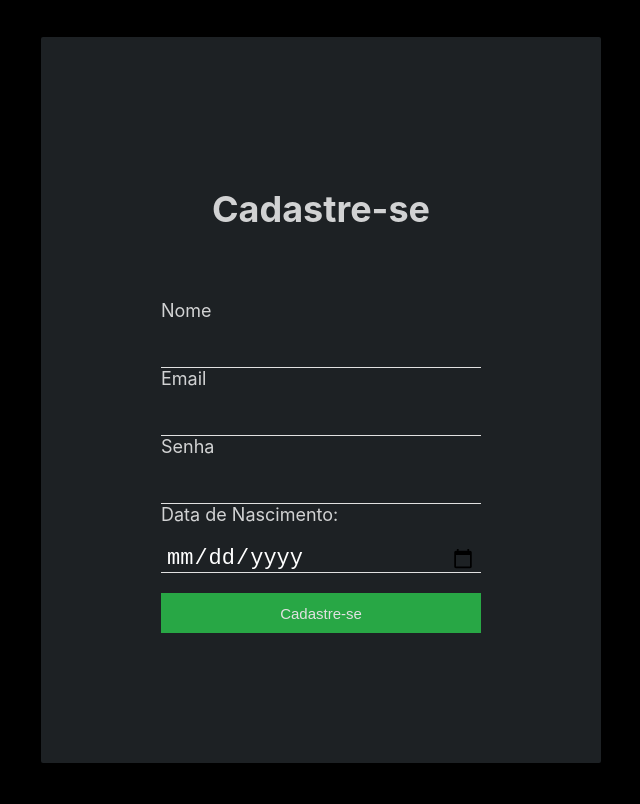
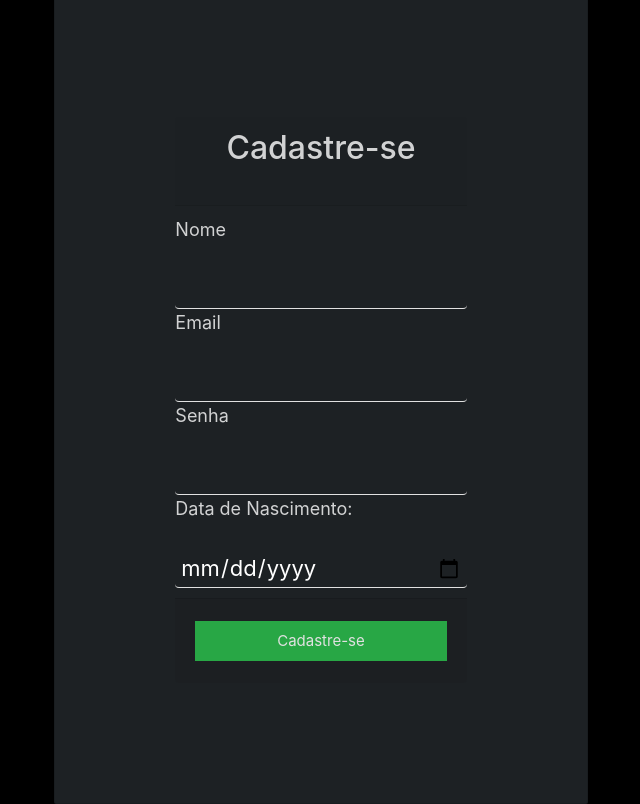
Before and after one commit to caiocesar04/projeto_integrador, a PHP site: page /app/views/usuarios/formCadastro.php in a window 1280 px wide. Shown: the whole page, without its empty margins (319-959 px from the left). Run offline with PHP 8.4, Linux system fonts and the light colour scheme.

Commit message:
Update formCadastro.php

```diff
--- a/brashop/app/views/usuarios/formCadastro.php
+++ b/brashop/app/views/usuarios/formCadastro.php
@@ -4,6 +4,7 @@
         <meta charset="UTF-8">
         <meta http-equiv="X-UA-Compatible" content="IE=edge">
         <meta name="viewport"content="width=device-width, initial-scale=1.0">
+        <link rel="stylesheet" href="../views/helpers/css/bootstrap.min.css">
         <link rel="stylesheet" href="../views/helpers/style.css">
         <title> Brashop</title>
     </head>
@@ -12,7 +13,7 @@
 	include_once __DIR__ . "/../helpers/mensagem.php";
 ?>
         <div id="title">
-            <form class="card" action="./UsuarioController.php?action=create" method="POST">
+            <form class="card col-md-10 mx-auto col-lg-5 p-4 p-md-5" action="./UsuarioController.php?action=create" method="POST">
                 <div class="card-header">
                     <h2>Cadastre-se</h2>
                 </div>
```
